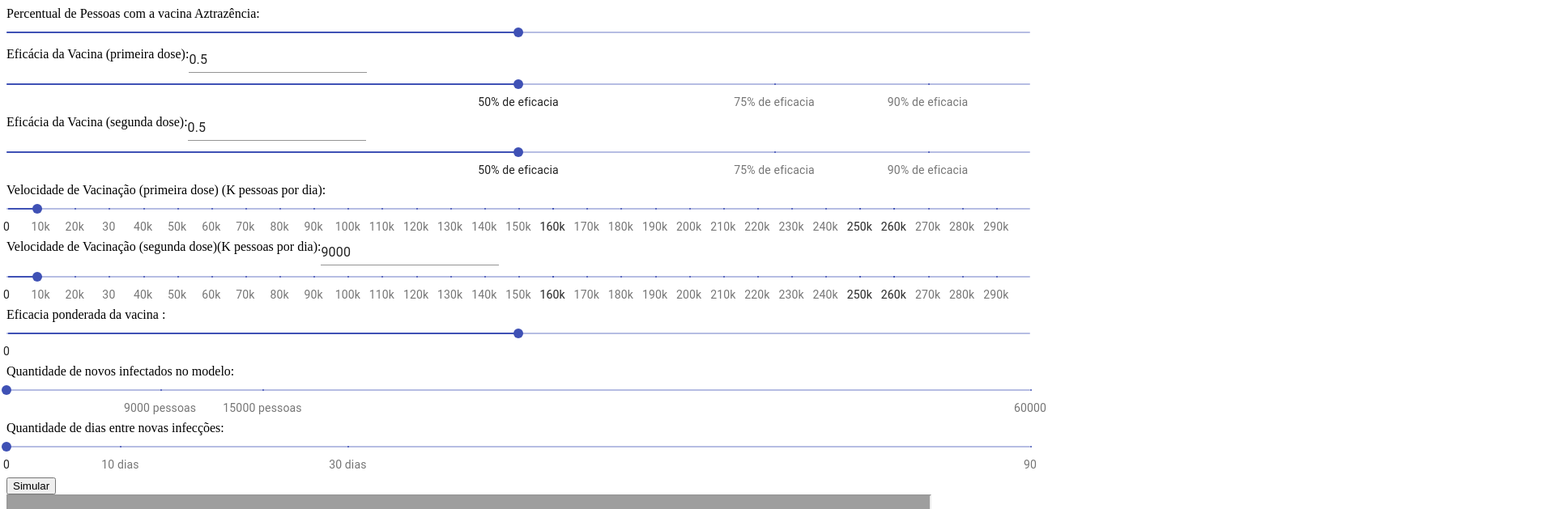
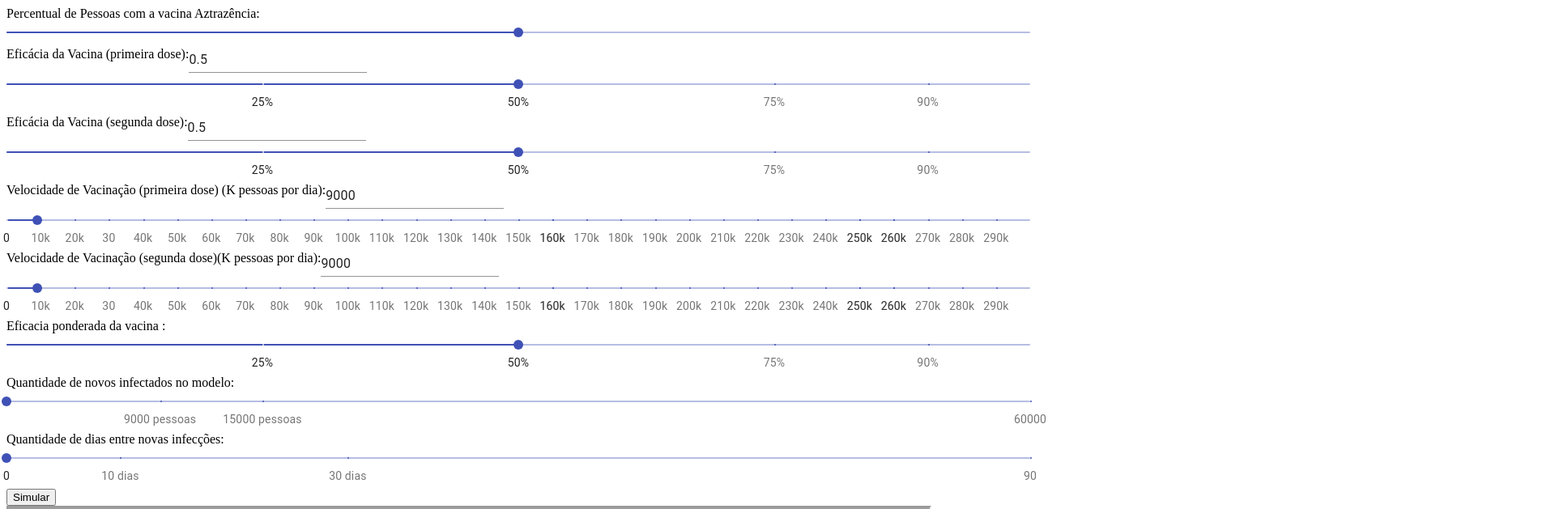
Before and after one commit to EscolaDeSaudePublica/sirv-rest-model-frontend, a React (Create React App) app: page / in a window 1280 px wide. Shown: the top 629 px of the page at 81% size, 1920 px wide, since content can reach past the window. Built offline with nearby package versions, Linux system fonts and the light colour scheme; grey boxes are pictures that could not be loaded.

Commit message:
Text input for parameters

```diff
--- a/src/index.tsx
+++ b/src/index.tsx
@@ -202,21 +202,24 @@
 
 const marks = [
 
-
+    {
+        value: 0.25,
+        label: '25% ',
+    },
 
     {
         value: 0.5,
-        label: '50% de eficacia',
+        label: '50% ',
     },
 
     {
         value: 0.75,
-        label: '75% de eficacia',
+        label: '75% ',
     },
 
     {
         value: 0.90,
-        label: '90% de eficacia',
+        label: '90%',
     },
 
 
@@ -351,6 +354,15 @@
         this.calc_vaccine_efficacy()
     };
 
+    handleChange_first_dose_speed_text_input = (event: React.ChangeEvent<HTMLInputElement>) => {
+
+        this.setState({ speed_first_dose: event.target.value });
+
+        this.calc_vaccine_efficacy()
+
+    };
+
+
 
     handleChange_speed_second_dose = (event, newValue) => {
         this.setState({ speed_second_dose: newValue });
@@ -447,6 +459,8 @@
 
                     <label>
                         Velocidade de  Vacinação (primeira dose) (K pessoas por dia):
+                         <TextField value={this.state.speed_first_dose}
+                            onChange={this.handleChange_first_dose_speed_text_input} />
                         <Slider
 
                             orientation="horizontal"
@@ -491,7 +505,7 @@
                             min={0}
                             max={1}
                             valueLabelDisplay="auto"
-                            marks={marks_velocidade}
+                            marks={marks}
                             onChange={this.handleChange_velocidade}
                         />
                     </label><br />
```
